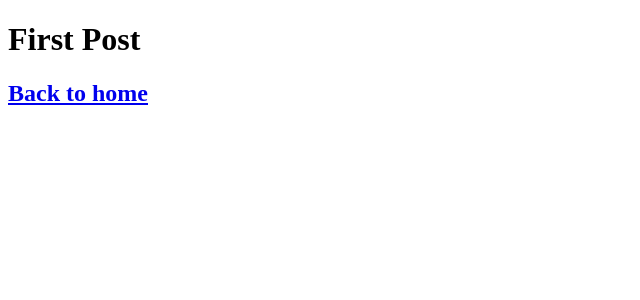
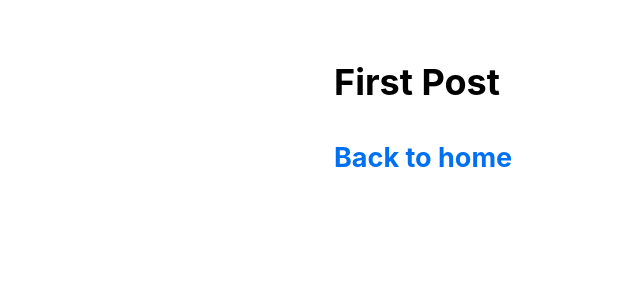
Before and after one commit to GaseousIce/nextjs-blog, a Next.js app: page /posts/first-post in a window 1280 px wide. Shown: the top 300 px of the page, without its empty margins (0-640 px from the left). Built offline with nearby package versions, Linux system fonts and the light colour scheme.

Commit message:
feat: implement layout component and global styles

```diff
--- a/components/layout.js
+++ b/components/layout.js
@@ -1,3 +1,5 @@
+import styles from "./layout.module.css";
+
 export default function Layout({ children }) {
-    return <div>{children}</div>;
+    return <div className={styles.container}>{children}</div>;
 }
--- /dev/null
+++ b/pages/_app.js
@@ -0,0 +1,5 @@
+import "../styles/global.css";
+
+export default function App({ Component, pageProps }) {
+    return <Component {...pageProps} />;
+}
--- a/styles/global.css
+++ b/styles/global.css
@@ -3,7 +3,6 @@ body {
     padding: 0;
     margin: 0;
     font-family:
-        Inter,
         -apple-system,
         BlinkMacSystemFont,
         Segoe UI,
@@ -15,18 +14,24 @@ body {
         Droid Sans,
         Helvetica Neue,
         sans-serif;
-}
-
-a {
-    color: inherit;
-    text-decoration: none;
+    line-height: 1.6;
+    font-size: 18px;
 }
 
 * {
     box-sizing: border-box;
 }
 
+a {
+    color: #0070f3;
+    text-decoration: none;
+}
+
+a:hover {
+    text-decoration: underline;
+}
+
 img {
     max-width: 100%;
-    height: auto;
+    display: block;
 }
```
